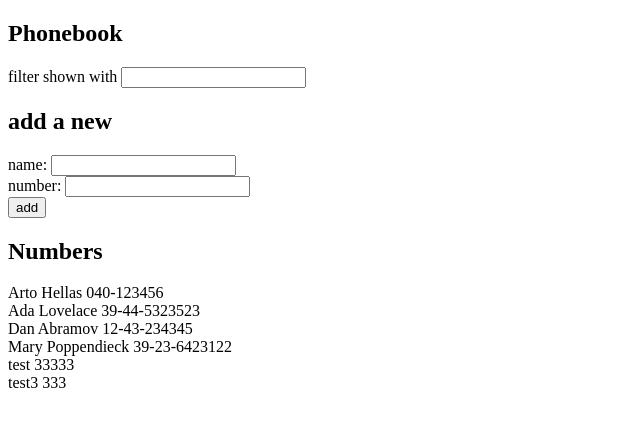
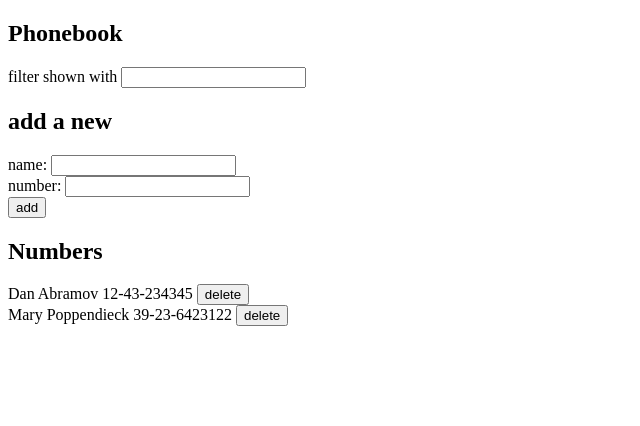
Before and after one commit to Spyro000/fullstack_open_exercises, a React (Create React App) app in the folder part2/phonebook/: page / in a window 1280 px wide. Shown: the top 426 px of the page, without its empty margins (0-640 px from the left). Built offline with nearby package versions, Linux system fonts and the light colour scheme; data requests are answered from the project's data file.

Commit message:
2.17 finished

```diff
--- a/part2/phonebook/db.json
+++ b/part2/phonebook/db.json
@@ -1,15 +1,5 @@
 {
   "persons": [
-    {
-      "name": "Arto Hellas",
-      "number": "040-123456",
-      "id": 1
-    },
-    {
-      "name": "Ada Lovelace",
-      "number": "39-44-5323523",
-      "id": 2
-    },
     {
       "name": "Dan Abramov",
       "number": "12-43-234345",
@@ -19,21 +9,6 @@
       "name": "Mary Poppendieck",
       "number": "39-23-6423122",
       "id": 4
-    },
-    {
-      "name": "test",
-      "number": "33333",
-      "id": 5
-    },
-    {
-      "name": "test3",
-      "number": "333",
-      "id": 6
-    },
-    {
-      "name": "",
-      "number": "",
-      "id": 7
     }
   ]
 }
--- a/part2/phonebook/src/App.js
+++ b/part2/phonebook/src/App.js
@@ -26,11 +26,15 @@ const PersonForm = ({ onSubmit, nameValue, nameOnChange, numberValue, numberOnCh
   )
 }
 
-const Persons = ({ values }) => {
+const Persons = ({ values, deleteHandler }) => {
   return (
     <div>
       {values.map((person) =>
-        <div key={person.name}>{person.name} {person.number}</div>
+        <div key={person.id}>
+          {person.name} {person.number} <button onClick={() => deleteHandler(person.id)} >
+            delete
+          </button>
+        </div>
       )}
     </div>
   )
@@ -74,6 +78,23 @@ const App = () => {
       alert(`${newName} is already added to phonebook`)
     }
   }
+
+  // delete person event handler
+  const deletePerson = id => {
+    const personName = persons.find(person => person.id === id).name
+    if (window.confirm(`Delete ${personName}`)) {
+      phoneServices
+        .deleteOne(id)
+        .then(deletedPerson => {
+          setPersons(persons.filter(person => person.id !== id))
+        })
+        .catch(error => {
+          alert(`Person ${personName} already deleted`)
+          setPersons(persons.filter(person => person.id !== id))
+        })
+    }
+  }
+
   // change handlers
   const handleNameChange = (event) => {
     setNewName(event.target.value)
@@ -100,7 +121,7 @@ const App = () => {
       <PersonForm onSubmit={addPerson} nameValue={newName} nameOnChange={handleNameChange}
         numberValue={newNumber} numberOnChange={handleNumberChange} />
       <h2>Numbers</h2>
-      <Persons values={filteredPersons} />
+      <Persons values={filteredPersons} deleteHandler={deletePerson} />
     </div>
   )
 }
--- a/part2/phonebook/src/services/phones.js
+++ b/part2/phonebook/src/services/phones.js
@@ -12,4 +12,8 @@ const addNew = newObject => {
     return request.then(responce => responce.data)
 }
 
-export default {getAll, addNew}
+const deleteOne = id => {
+    const request = axios.delete(`${baseUrl}/${id}`)
+    return request.then(responce => responce.data)
+}
+export default {getAll, addNew, deleteOne}
```
